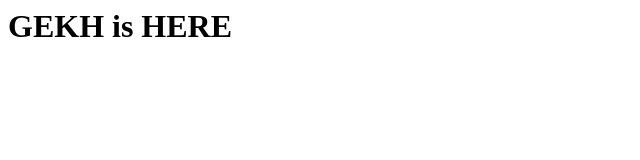
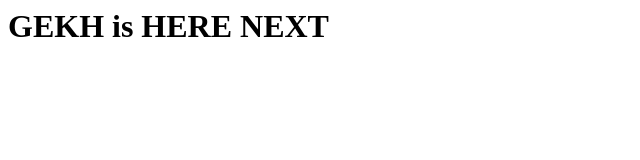
Before and after one commit to gekh/gekh.github.io, a plain HTML site: page index.html in a window 1280 px wide. Shown: the whole page, without its empty margins (0-640 px from the left). Drawn offline with Linux system fonts and the light colour scheme.

Commit message:
Update index.html

```diff
--- a/index.html
+++ b/index.html
@@ -5,6 +5,6 @@
         <meta name="google-site-verification" content="wVX7A0pGIQEHaBgtzYgJrhr7-pxfgAHc-p5LfDHWeJ4" />
     </head>
     <body>
-        <h1> GEKH is HERE </h1>
+        <h1> GEKH is HERE NEXT </h1>
     </body>
 </html>
```
